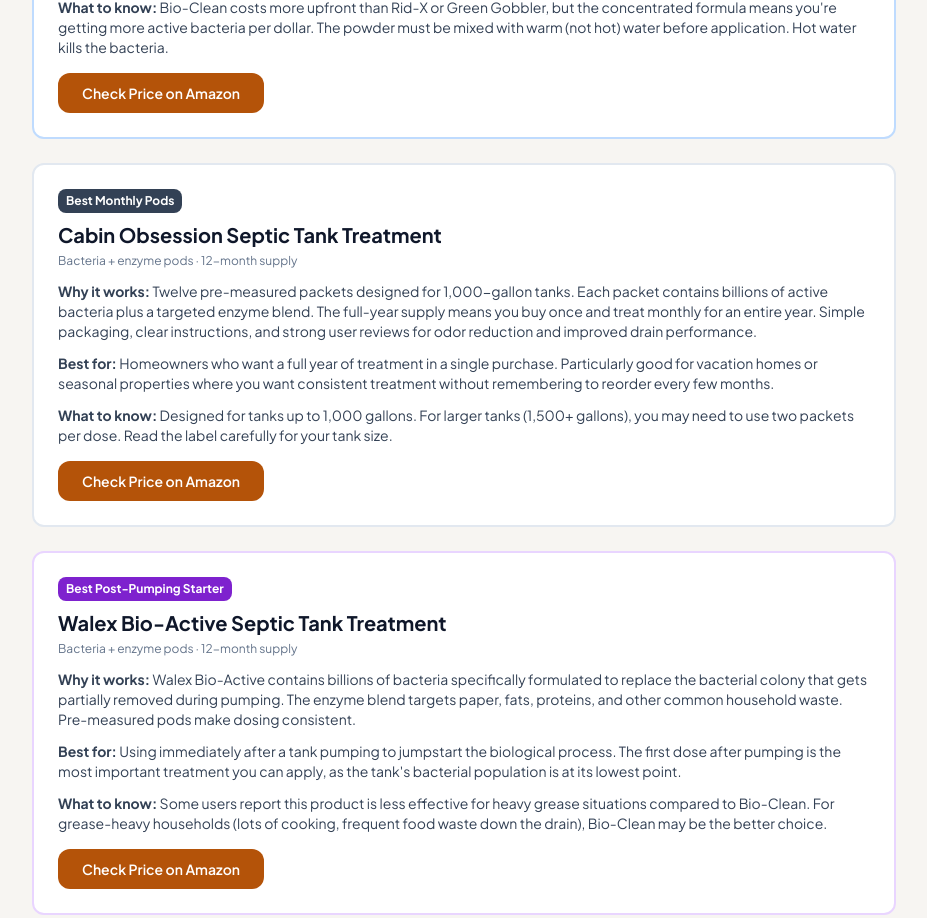
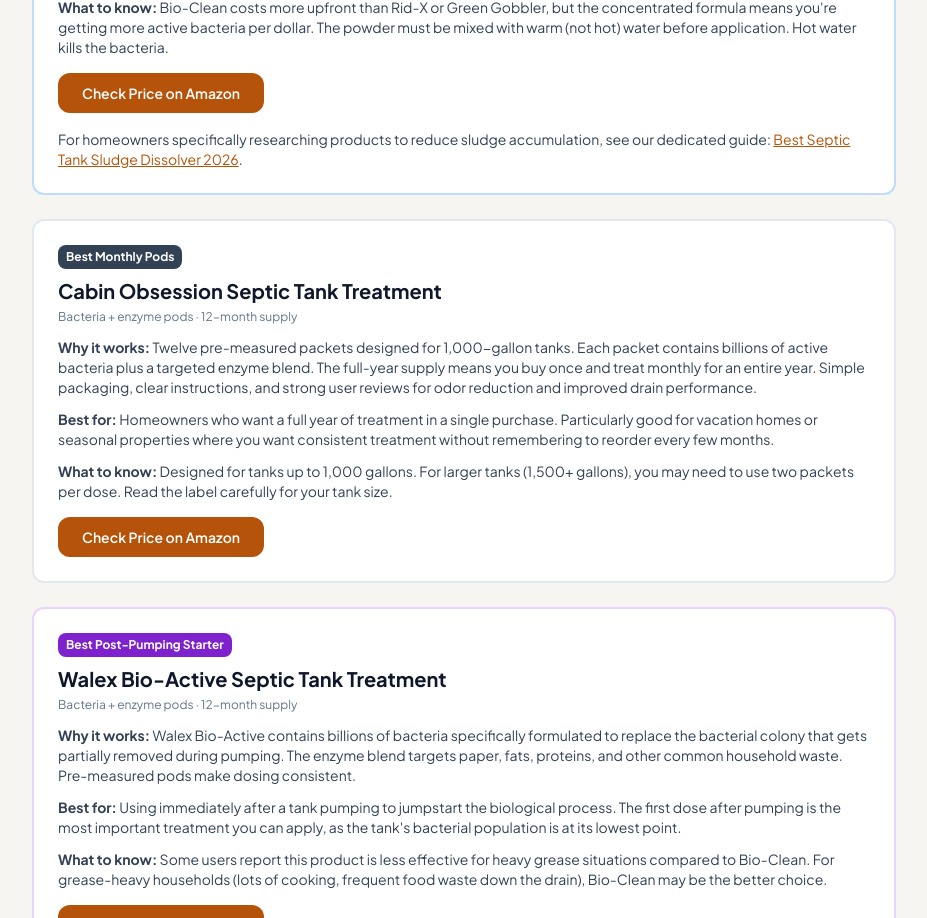
Before and after one commit to thebasementguide2026/theseptic.guide-, a Next.js app: page /reviews/best-septic-tank-treatments in a window 1280 px wide. Shown: the part 4092-5010 px from the top of the page, without its empty margins (176-1103 px from the left). Built offline with nearby package versions, Linux system fonts and the light colour scheme.

Commit message:
Add sludge dissolver guide link to Bio-Clean section on best-septic-tank-treatments page

```diff
--- a/app/reviews/best-septic-tank-treatments/page.tsx
+++ b/app/reviews/best-septic-tank-treatments/page.tsx
@@ -305,6 +305,7 @@ export default function BestSepticTankTreatments() {
               <p className='text-slate-700 text-sm mb-3'><strong>Best for:</strong> Homeowners who recently purchased a home with a neglected septic system, or anyone restarting bacterial health after heavy chemical use or a complete pump-out. Bio-Clean is also favored by septic professionals for systems that need aggressive biological restoration.</p>
               <p className='text-slate-700 text-sm mb-4'><strong>What to know:</strong> Bio-Clean costs more upfront than Rid-X or Green Gobbler, but the concentrated formula means you&apos;re getting more active bacteria per dollar. The powder must be mixed with warm (not hot) water before application. Hot water kills the bacteria.</p>
               <a href='https://amzn.to/4brTi0w' target='_blank' rel='noopener noreferrer nofollow' className='inline-block bg-amber-700 hover:bg-amber-800 text-white font-semibold py-2.5 px-6 rounded-lg transition-colors text-sm'>Check Price on Amazon</a>
+              <p className='text-slate-700 text-sm mt-4'>For homeowners specifically researching products to reduce sludge accumulation, see our dedicated guide: <Link href='/reviews/best-septic-tank-sludge-dissolver' className='text-amber-700 underline hover:text-amber-800'>Best Septic Tank Sludge Dissolver 2026</Link>.</p>
             </div>
 
             {/* Cabin Obsession */}
```
